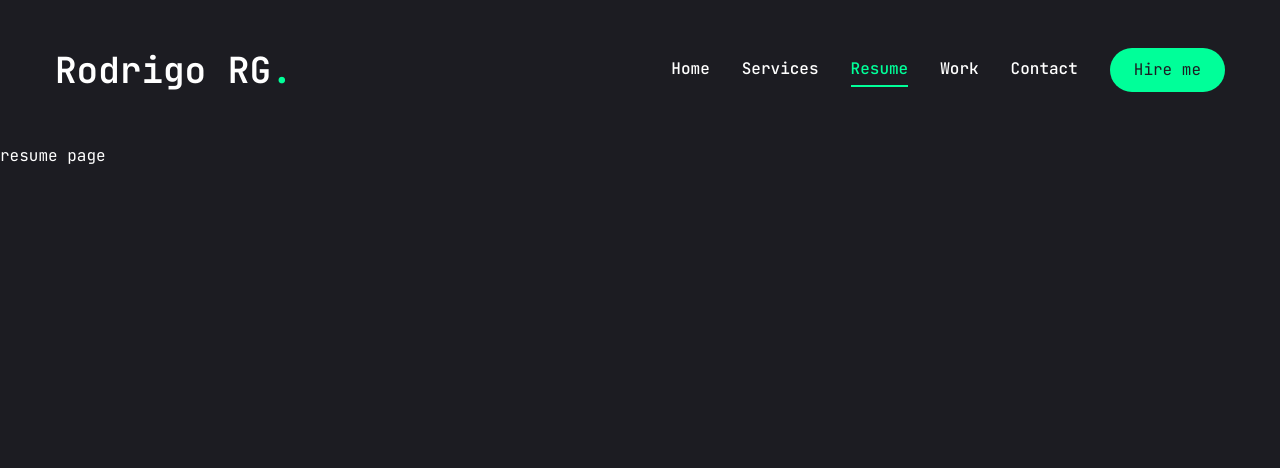
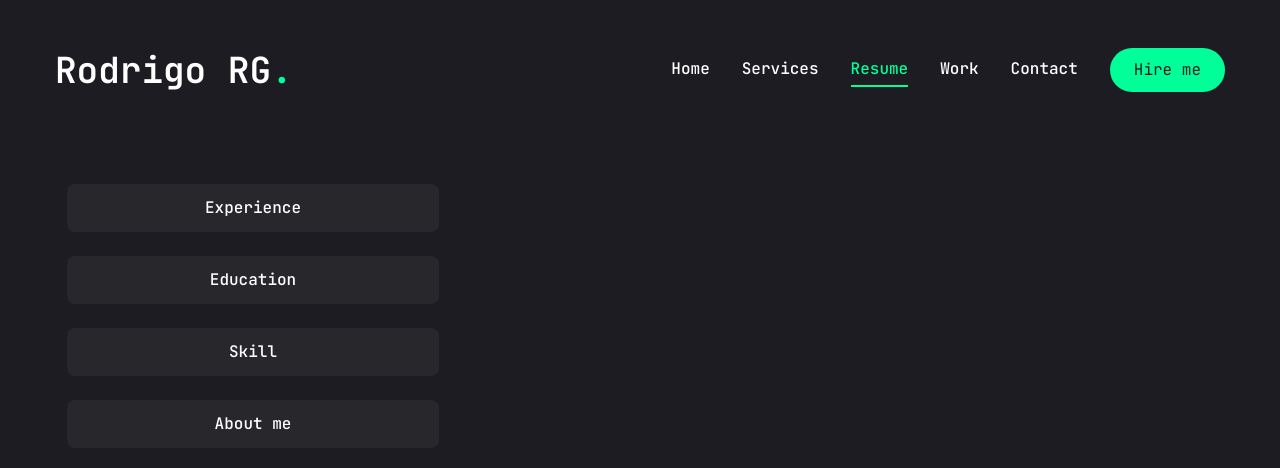
Before and after one commit to ruge23/rrg-portfolio, a Next.js app: page /resume in a window 1280 px wide. Shown: the top 468 px of the page. Built offline with nearby package versions, Linux system fonts and the light colour scheme.

Commit message:
page resume

```diff
--- a/app/resume/page.jsx
+++ b/app/resume/page.jsx
@@ -1,5 +1,182 @@
+"use client";
+
+import {
+  FaHtml5,
+  FaCss3,
+  FaJs,
+  FaReact,
+  FaFigma,
+  FaNodeJs
+} from "react-icons/fa";
+import { SiTailwindcss, SiNextdotjs } from "react-icons/si";
+
+// components
+import { Tabs, TabsContent, TabsList, TabsTrigger } from "@/components/ui/tabs";
+import { Tooltip, TooltipContent, TooltipProvider, TooltipTrigger } from "@/components/ui/tooltip";
+import { ScrollArea } from "@/components/ui/scroll-area";
+import { motion } from "framer-motion";
+
+// about data
+const about = {
+  title: 'About me',
+  description: `Experienced Full Stack JavaScript developer with strong experience building and
+    maintaining web and mobile applications using a variety of technologies.
+    Competent in frontend and backend development, with significant experience in
+    frameworks such as React, React Native, Angular and Ionic. Proven track record of
+    working in diverse environments, from freelance projects to large corporate
+    teams. I am fluent in Spanish and fluent in English, with a strong commitment to
+    continue learning and staying up to date with the latest industry trends and
+    technologies`,
+  info: [
+    {
+      fieldName: 'Name',
+      fieldValue: 'Rodrigo Ruiz Gerez',
+    },
+    {
+      fieldName: 'Phone',
+      fieldValue: '(+1) 786 968 2945',
+    },
+    {
+      fieldName: 'Experience',
+      fieldValue: '6+ Years',
+    },
+    {
+      fieldName: 'Nationality',
+      fieldValue: 'Argentine',
+    },
+    {
+      fieldName: 'Email',
+      fieldValue: 'ruizgerezr@gmail.com',
+    },{
+      fieldName: 'Languages',
+      fieldValue: 'Spanish, English',
+    },
+  ]
+};
+
+const experience = {
+  icon: '',
+  title: 'My experience',
+  description: `Experienced Full Stack JavaScript developer with strong experience building and
+    maintaining web and mobile applications using a variety of technologies.
+    Competent in frontend and backend development, with significant experience in
+    frameworks such as React, React Native, Angular and Ionic. Proven track record of
+    working in diverse environments, from freelance projects to large corporate
+    teams. I am fluent in Spanish and fluent in English, with a strong commitment to
+    continue learning and staying up to date with the latest industry trends and
+    technologies`,
+    items: [
+      {
+        company: 'Santander Bank Technology',
+        position: 'SSr Software Engineer',
+        duration: 'July 2021 — April 2024'
+      },
+      {
+        company: 'Freelance',
+        position: 'Full Stack JavaScript Developer',
+        duration: 'February 2021 — July 2021'
+      },
+      {
+        company: 'Telecom Argentina',
+        position: 'Full Stack JavaScript Developer',
+        duration: 'October 2019 — February 2021'
+      },
+    ]
+}
+
+const education = {
+  icon: '',
+  title: 'My education',
+  description: ``,
+    items: [
+      {
+        institution: 'National Technological University of Tucuman',
+        degree: 'Higher Technician in Programming',
+        duration: '2016 — 2017'
+      },
+      {
+        institution: 'National Technological University of Tucuman',
+        degree: 'Fullstack JavaScript Engineer',
+        duration: '2017 — 2018'
+      },
+    ]
+}
+
+const skills = {
+  icon: '',
+  title: 'My skills',
+  description: ``,
+    skillList: [
+      {
+        icon: <FaHtml5 />,
+        name: 'HTML5',
+      },
+      {
+        icon: <FaCss3 />,
+        name: 'CSS3',
+      },
+      {
+        icon: <FaJs />,
+        name: 'JavaScript',
+      },
+      {
+        icon: <FaReact />,
+        name: 'React.js',
+      },
+      {
+        icon: <SiNextdotjs />,
+        name: 'Next.js',
+      },
+      {
+        icon: <SiTailwindcss />,
+        name: 'Tailwind.css',
+      },
+      {
+        icon: <FaFigma />,
+        name: 'Figma',
+      },
+      {
+        icon: <FaNodeJs />,
+        name: 'Figma',
+      },
+    ]
+}
+
+
 const Resume = () => {
-  return <div>resume page</div>
+  return (
+    <motion.div
+      initial={{ opacity: 0 }}
+      animate={{
+        opacity: 1,
+        transition: { delay: 2.4, duration: 0.4, ease: "easeIn"}
+      }}
+      className="min-h-[80vh] flex items-center justify-center p-12 xl:py-0"
+    >
+      <div className="container mx-auto">
+        <Tabs
+          defaultValue="exprience"
+          className="flex flex-col xl:flex-row gap-[60px]">
+          <TabsList
+            className="flex flex-col w-full max-w-[380px] mx-auto xl:mx-0 gap-6"
+          >
+            <TabsTrigger value="experience">Experience</TabsTrigger>
+            <TabsTrigger value="education">Education</TabsTrigger>
+            <TabsTrigger value="skill">Skill</TabsTrigger>
+            <TabsTrigger value="about">About me</TabsTrigger>
+          </TabsList>
+
+          {/* content */}
+          <div className="min-h-[70vh] w-full">
+            {/* experience */}
+            <TabsContent value="experience" className="w-full">
+
+            </TabsContent>
+          </div>
+        </Tabs>
+      </div>
+    </motion.div>
+  );
 }
 
 export default Resume
--- a/components/ui/tabs.jsx
+++ b/components/ui/tabs.jsx
@@ -11,7 +11,7 @@
   <TabsPrimitive.List
     ref={ref}
     className={cn(
-      "inline-flex h-10 items-center justify-center rounded-md bg-slate-100 p-1 text-slate-500 dark:bg-slate-800 dark:text-slate-400",
+      "inline-flex h-auto rounded-md p-1 text-primary",
       className
     )}
     {...props} />
@@ -22,7 +22,7 @@
   <TabsPrimitive.Trigger
     ref={ref}
     className={cn(
-      "inline-flex items-center justify-center whitespace-nowrap rounded-sm px-3 py-1.5 text-sm font-medium ring-offset-white transition-all focus-visible:outline-none focus-visible:ring-2 focus-visible:ring-slate-950 focus-visible:ring-offset-2 disabled:pointer-events-none disabled:opacity-50 data-[state=active]:bg-white data-[state=active]:text-slate-950 data-[state=active]:shadow-sm dark:ring-offset-slate-950 dark:focus-visible:ring-slate-300 dark:data-[state=active]:bg-slate-950 dark:data-[state=active]:text-slate-50",
+      "inline-flex items-center w-full bg-[#27272c] justify-center whitespace-nowrap text-white rounded-lg p-3 text-base font-medium ring-offset-white transition-all disabled:pointer-events-none disabled:opacity-50 data-[state=active]:bg-accent data-[state=active]:text-primary data-[state=active]:font-bold data-[state=active]:shadow-sm",
       className
     )}
     {...props} />
@@ -33,7 +33,7 @@
   <TabsPrimitive.Content
     ref={ref}
     className={cn(
-      "mt-2 ring-offset-white focus-visible:outline-none focus-visible:ring-2 focus-visible:ring-slate-950 focus-visible:ring-offset-2 dark:ring-offset-slate-950 dark:focus-visible:ring-slate-300",
+      "min-h-[480px] ring-offset-white focus-visible:outline-none focus-visible:ring-2 focus-visible:ring-slate-950 focus-visible:ring-offset-2 dark:ring-offset-slate-950 dark:focus-visible:ring-slate-300",
       className
     )}
     {...props} />
```
